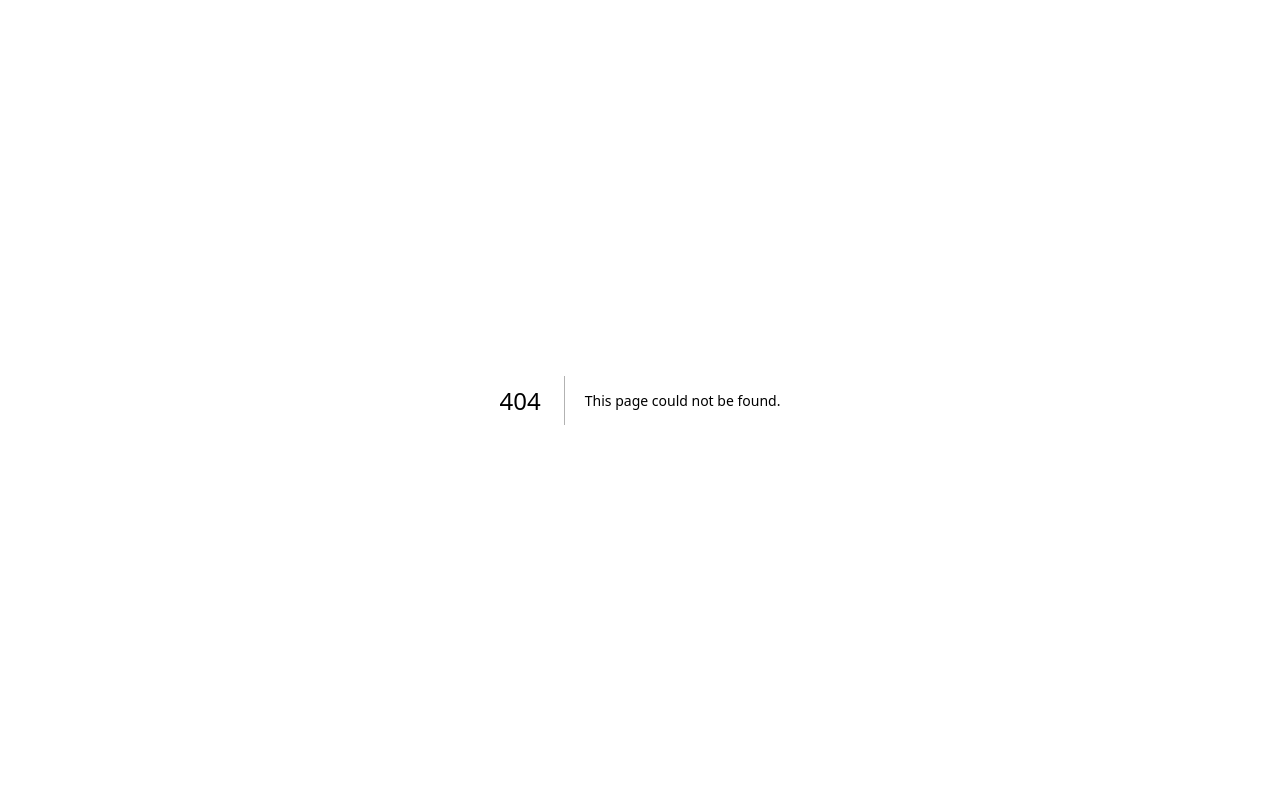
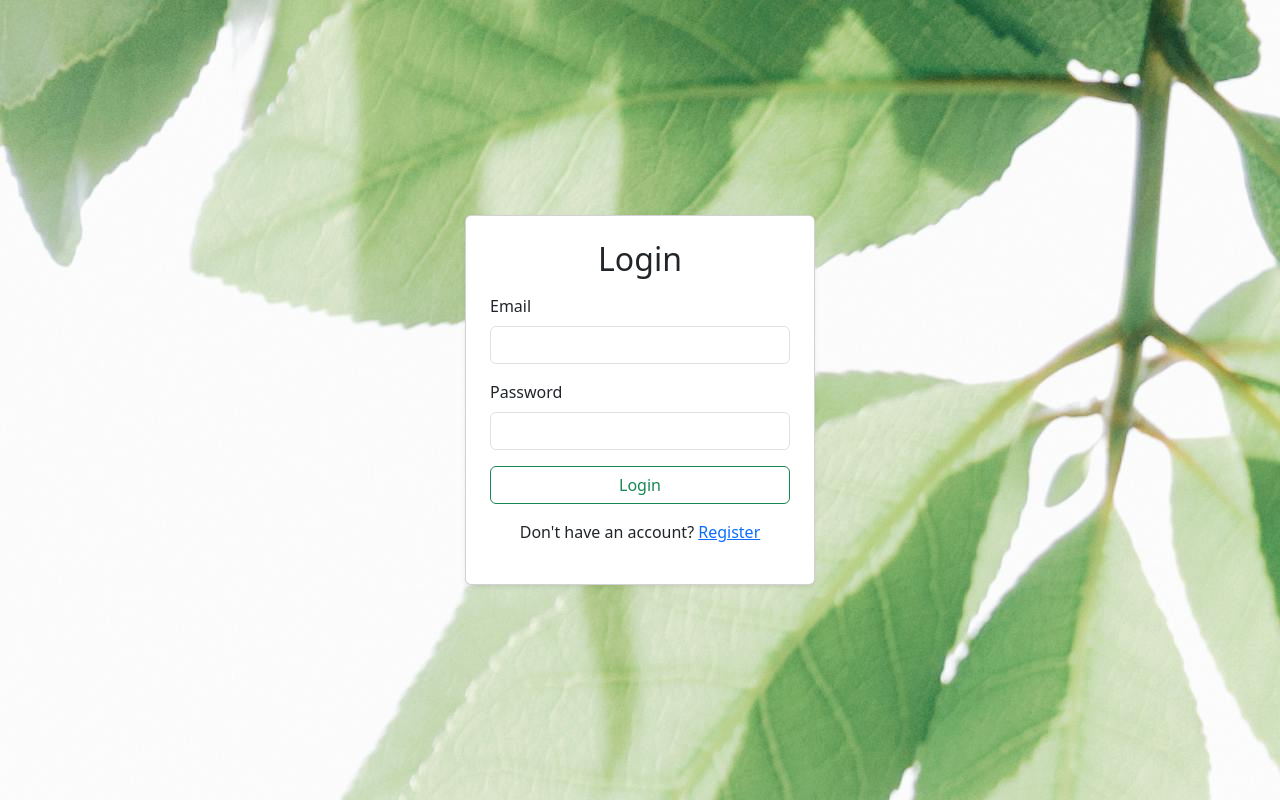
Before and after one commit to regie2197/afforda-eats, a Next.js app in the folder client/: page /login in a window 1280 px wide. Before the commit this address had no page. Built offline with nearby package versions, Linux system fonts and the light colour scheme.

Commit message:
Feat: Added login and register pages

```diff
--- /dev/null
+++ b/client/src/pages/_document.tsx
@@ -0,0 +1,20 @@
+// pages/_document.tsx
+import { Html, Head, Main, NextScript } from 'next/document';
+
+export default function Document() {
+  return (
+    <Html>
+      <Head>
+        <link
+          href="https://cdn.jsdelivr.net/npm/bootstrap@5.3.3/dist/css/bootstrap.min.css"
+          rel="stylesheet"
+        />
+      </Head>
+      <body>
+        <Main />
+        <NextScript />
+        <script src="https://cdn.jsdelivr.net/npm/bootstrap@5.3.3/dist/js/bootstrap.bundle.min.js"></script>
+      </body>
+    </Html>
+  );
+}
--- /dev/null
+++ b/client/src/pages/login.tsx
@@ -0,0 +1,73 @@
+// import React, { useState } from 'react';
+// import Link from 'next/link';
+// import '../styles/login.css';
+
+// const Login: React.FC = () => {
+//   const [email, setEmail] = useState<string>('');
+//   const [password, setPassword] = useState<string>('');
+
+//   const handleSubmit = (e: React.FormEvent<HTMLFormElement>) => {
+//     e.preventDefault();
+
+//     // Placeholder for authentication
+//     console.log({ email, password });
+//   };
+
+//   return (
+//     <div className="container">
+//       <h2>Login</h2>
+//       <form onSubmit={handleSubmit}>
+//         <label>Email:</label>
+//         <input type="email" value={email} onChange={(e) => setEmail(e.target.value)} required />
+
+//         <label>Password:</label>
+//         <input type="password" value={password} onChange={(e) => setPassword(e.target.value)} required />
+
+//         <button type="submit">Login</button>
+//       </form>
+//       <p>Don't have an account? <Link href="/register">Register</Link></p>
+//     </div>
+//   );
+// };
+
+// export default Login;
+
+import React, { useState } from 'react';
+import Link from 'next/link';
+import '../styles/login.css';
+
+const Login: React.FC = () => {
+  const [email, setEmail] = useState<string>('');
+  const [password, setPassword] = useState<string>('');
+
+  const handleSubmit = (e: React.FormEvent<HTMLFormElement>) => {
+    e.preventDefault();
+    console.log({ email, password }); // Placeholder for authentication logic
+  };
+
+  return (
+    <div className="container d-flex justify-content-center align-items-center vh-100">
+      <div className="card shadow-sm p-4" style={{ width: '350px' }}>
+        <h2 className="text-center mb-3">Login</h2>
+        <form onSubmit={handleSubmit}>
+          <div className="mb-3">
+            <label className="form-label">Email</label>
+            <input type="email" className="form-control" value={email} onChange={(e) => setEmail(e.target.value)} required />
+          </div>
+
+          <div className="mb-3">
+            <label className="form-label">Password</label>
+            <input type="password" className="form-control" value={password} onChange={(e) => setPassword(e.target.value)} required />
+          </div>
+
+          <button type="submit" className="btn btn-outline-success w-100">Login</button>
+        </form>
+        <p className="text-center mt-3">
+          Don't have an account? <Link href="/register">Register</Link>
+        </p>
+      </div>
+    </div>
+  );
+};
+
+export default Login;
--- /dev/null
+++ b/client/src/styles/login.css
@@ -0,0 +1,49 @@
+/* .container {
+    max-width: 400px;
+    margin: auto;
+    padding: 20px;
+    border: 1px solid #ddd;
+    border-radius: 5px;
+    text-align: center;
+    background: rgba(255, 255, 255, 0.8);
+    padding: 20px;
+    border-radius: 10px;
+    box-shadow: 0px 4px 10px rgba(0, 0, 0, 0.2);
+
+}
+
+form {
+    display: flex;
+    flex-direction: column;
+}
+
+input {
+    padding: 10px;
+    margin-bottom: 10px;
+}
+
+button {
+    padding: 10px;
+    background: blue;
+    color: white;
+    border: none;
+    cursor: pointer;
+}
+
+body {
+    margin: 0;
+    padding: 0;
+    background-image: url('../assets/login-bg.jpg');
+    background-size: cover;
+    background-position: center;
+    background-repeat: no-repeat;
+    height: 100vh;
+    display: flex;
+    justify-content: center;
+    align-items: center;
+}
+ */
+
+body {
+    background-image: url('../assets/login-bg.jpg');
+}
--- /dev/null
+++ b/client/src/styles/register.css
@@ -0,0 +1,26 @@
+.container {
+    max-width: 400px;
+    margin: auto;
+    padding: 20px;
+    border: 1px solid #ddd;
+    border-radius: 5px;
+    text-align: center;
+  }
+
+  form {
+    display: flex;
+    flex-direction: column;
+  }
+
+  input {
+    padding: 10px;
+    margin-bottom: 10px;
+  }
+
+  button {
+    padding: 10px;
+    background: green;
+    color: white;
+    border: none;
+    cursor: pointer;
+  }
```
Also changed, not shown: client/src/pages/register.tsx (added, +35 -0 lines), client/src/assets/login-bg.jpg (added).
